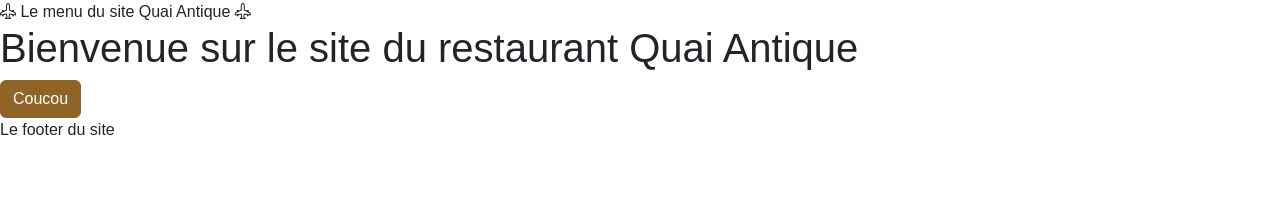
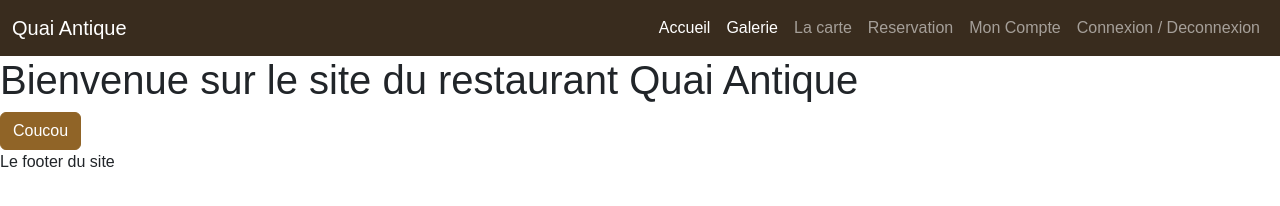
Before and after one commit to ilkbkr67/QuaiAntiqueFront, a website with bundled scripts: page index.html in a window 1280 px wide. Built offline with nearby package versions, Linux system fonts and the light colour scheme; files whose address does not match are found by name; a web font is replaced by a local one.

Commit message:
Ajout du Header

```diff
--- a/index.html
+++ b/index.html
@@ -15,7 +15,36 @@
 
 <body>
 
-    <header><i class="bi bi-airplane-engines"></i> Le menu du site Quai Antique <i class="bi bi-airplane-engines"></i></header>
+    <header><nav class="navbar navbar-expand-lg bg-dark" data-bs-theme="dark">
+        <div class="container-fluid">
+          <a class="navbar-brand" href="/">Quai Antique</a>
+          <button class="navbar-toggler" type="button" data-bs-toggle="collapse" data-bs-target="#navbarSupportedContent" aria-controls="navbarSupportedContent" aria-expanded="false" aria-label="Toggle navigation">
+            <span class="navbar-toggler-icon"></span>
+          </button>
+          <div class="collapse navbar-collapse" id="navbarSupportedContent">
+            <ul class="navbar-nav ms-auto mb-2 mb-lg-0">
+              <li class="nav-item">
+                <a class="nav-link active"  href="/">Accueil</a>
+              </li>
+              <li class="nav-item">
+                <a class="nav-link active" href="#">Galerie</a>
+              </li>
+              <li class="nav-item">
+                <a class="nav-link" href="#">La carte</a>
+              </li>
+              <li class="nav-item">
+                <a class="nav-link" href="#">Reservation</a>
+              </li>
+              <li class="nav-item">
+                <a class="nav-link" href="#">Mon Compte</a>
+              </li>
+              <li class="nav-item">
+                <a class="nav-link" href="#">Connexion / Deconnexion</a>
+              </li>
+            </ul>
+          </div>
+        </div>
+      </nav></header>
 
     <main id="main-page">
             <!--Le contenu du site ici-->
--- a/scss/_custom.scss
+++ b/scss/_custom.scss
@@ -5,7 +5,7 @@
 $primary: #906427;
 $secondary: #B6AC97;
 $dark: #392C1E;
-$bgdark: #292222;
+$bg-dark: #292222;
 $font-family-sans-serif: "Montserrat", sans-serif !default;
 $font-family-serif: "Hind Madurai", serif !default;
 
```
